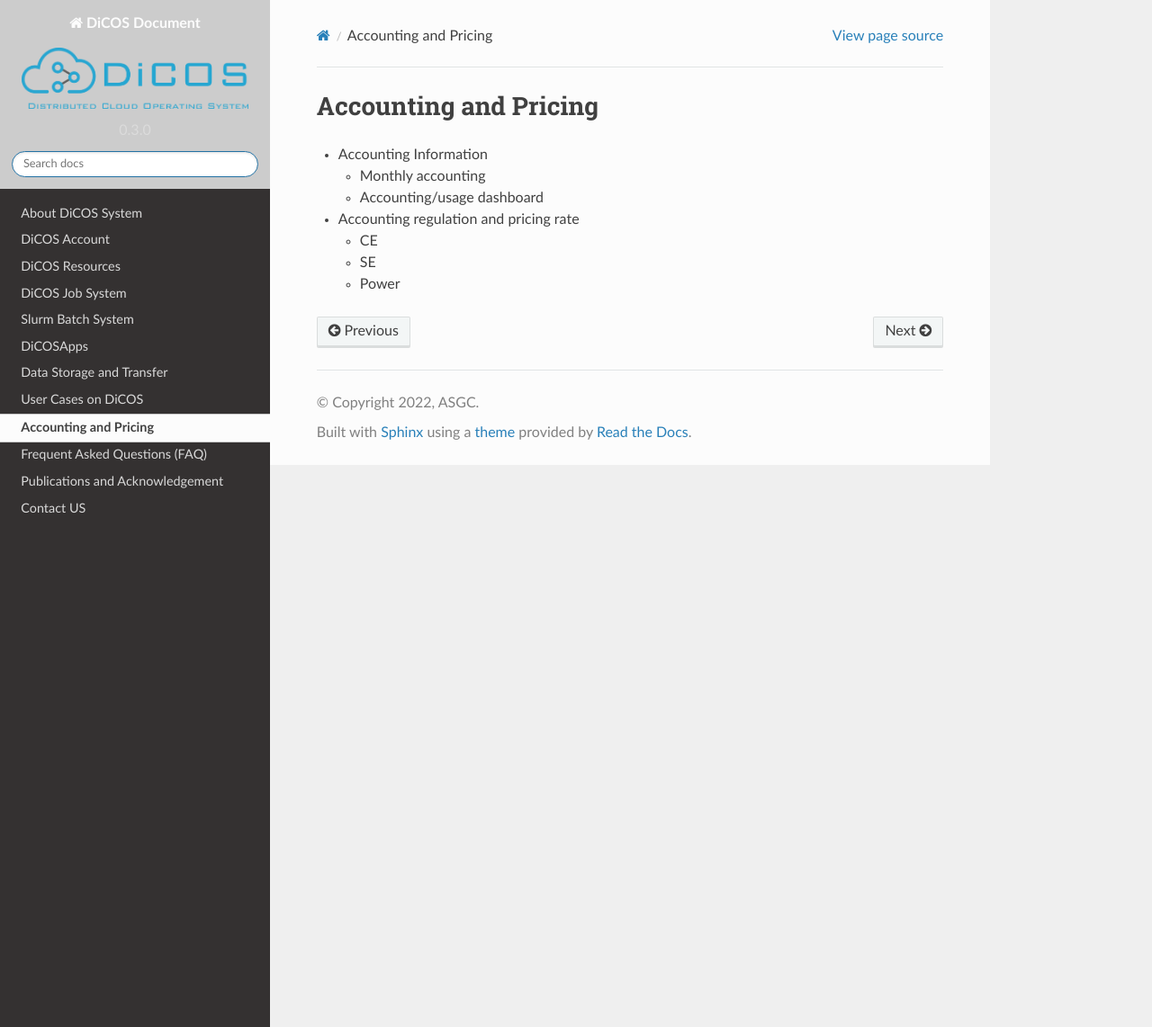
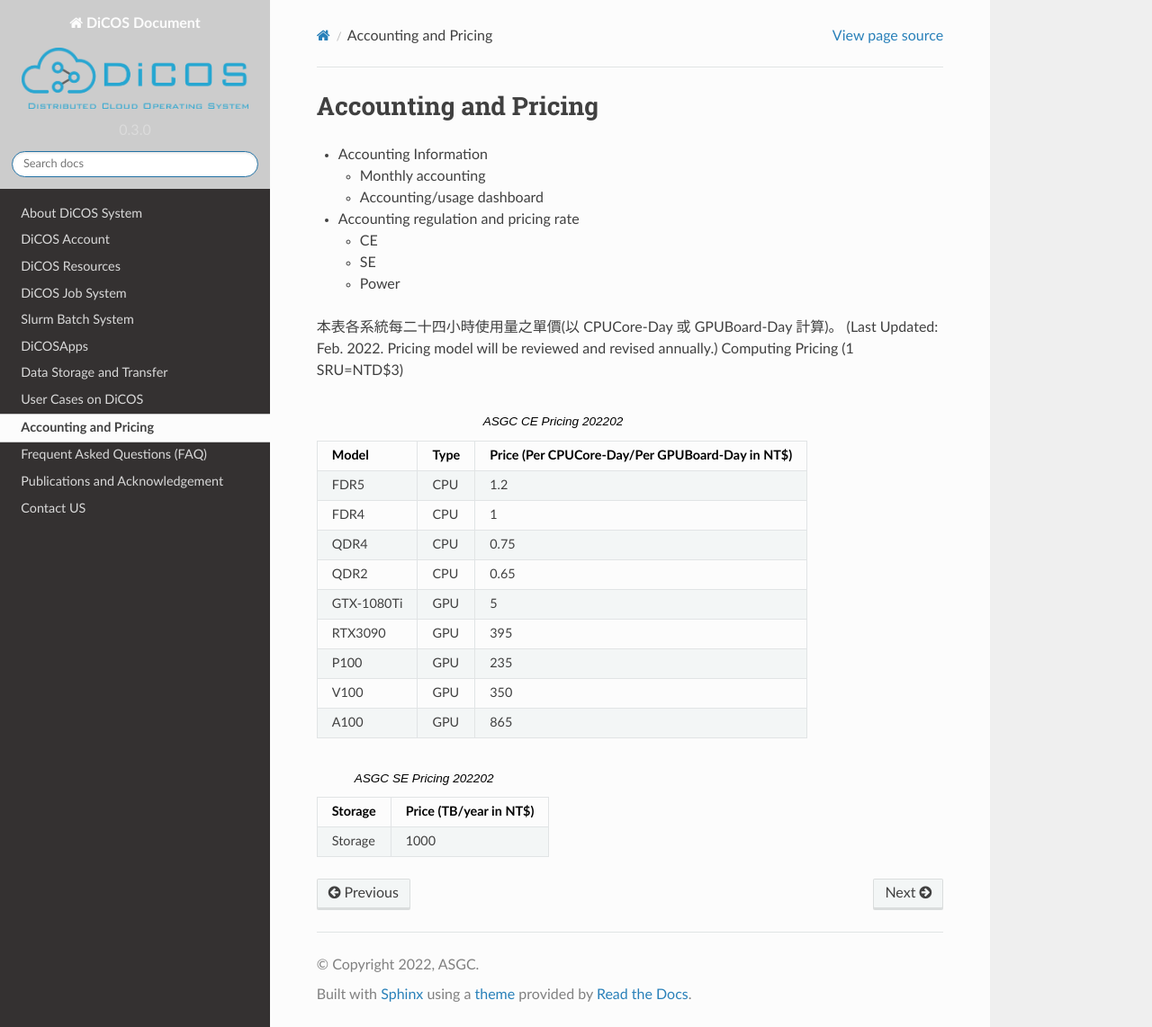
Before and after one commit to ASGCOPS/dicos_document, a Sphinx documentation site: the page built from docs/source/accounting.rst, in a window 1280 px wide and 1142 px high. Shown: the whole window at 90% size. Built offline with Sphinx 7.4.7 and the Read the Docs theme 2.0.0, drawn with Linux system fonts in a browser that asks for light colours.

Commit message:
Edit accounting.rst

```diff
--- a/docs/source/accounting.rst
+++ b/docs/source/accounting.rst
@@ -12,3 +12,47 @@ Accounting and Pricing
   - CE
   - SE
   - Power
+
+本表各系統每⼆⼗四⼩時使⽤量之單價(以 CPUCore-Day 或 GPUBoard-Day 計算)。       (Last Updated: Feb. 2022. Pricing model will be reviewed and revised annually.) Computing Pricing (1 SRU=NTD$3)
+
+.. list-table:: ASGC CE Pricing 202202
+   :header-rows: 1
+
+   * - Model
+     - Type
+     - Price (Per CPUCore-Day/Per GPUBoard-Day in NT$)
+   * - FDR5
+     - CPU
+     - 1.2
+   * - FDR4
+     - CPU
+     - 1
+   * - QDR4
+     - CPU
+     - 0.75
+   * - QDR2
+     - CPU
+     - 0.65
+   * - GTX-1080Ti
+     - GPU
+     - 5
+   * - RTX3090
+     - GPU
+     - 395
+   * - P100
+     - GPU
+     - 235
+   * - V100
+     - GPU
+     - 350
+   * - A100
+     - GPU
+     - 865
+
+.. list-table:: ASGC SE Pricing 202202
+   :header-rows: 1
+
+   * - Storage
+     - Price (TB/year in NT$)
+   * - Storage
+     - 1000
```
